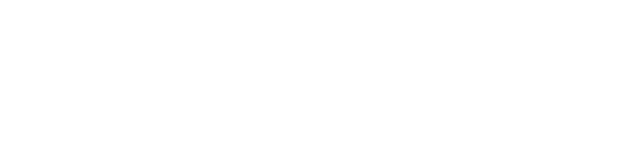
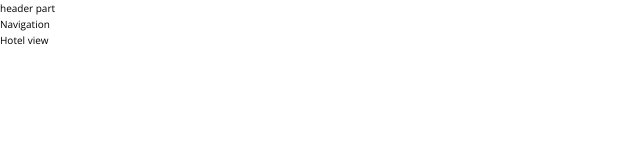
Before and after one commit to amritpoudel11/Trillo-Project, a website: page index.html in a window 1280 px wide. Shown: the whole page, without its empty margins (0-640 px from the left). Drawn offline with nearby package versions, Linux system fonts and the light colour scheme.

Commit message:
add overall html layout

```diff
--- a/index.html
+++ b/index.html
@@ -11,6 +11,19 @@
         <title>trillo &mdash; Your all-in-one booking app</title>
     </head>
     <body>
+        <div class="container">
+            <header class="header">
+                header part
+            </header>
+            <div class="content">
+                <nav class="sidebar">
+                    Navigation
+                </nav>
+                <main class="hotel-view">
+                    Hotel view
+                </main>
+            </div>
+        </div>
 
     </body>
 </html>
```
